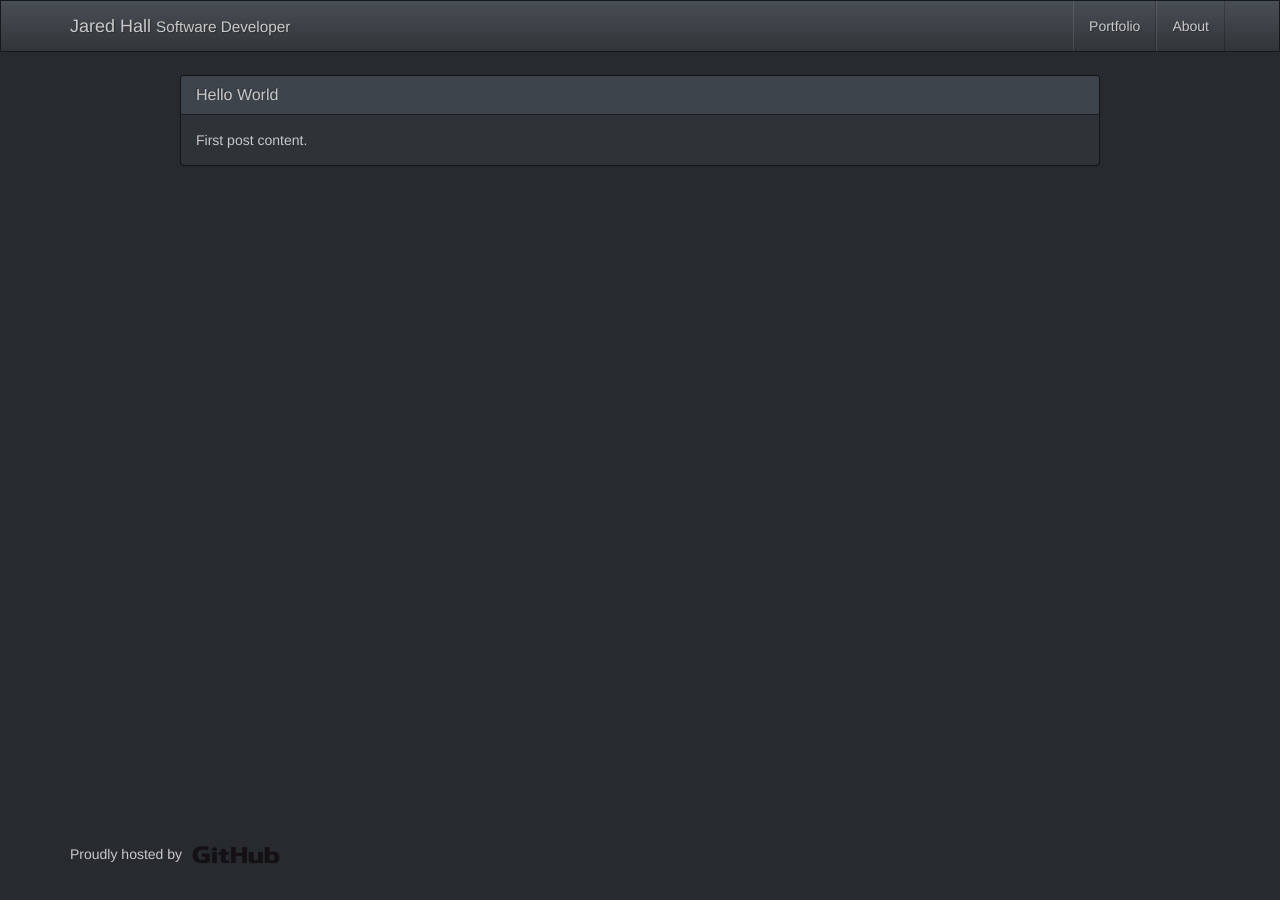
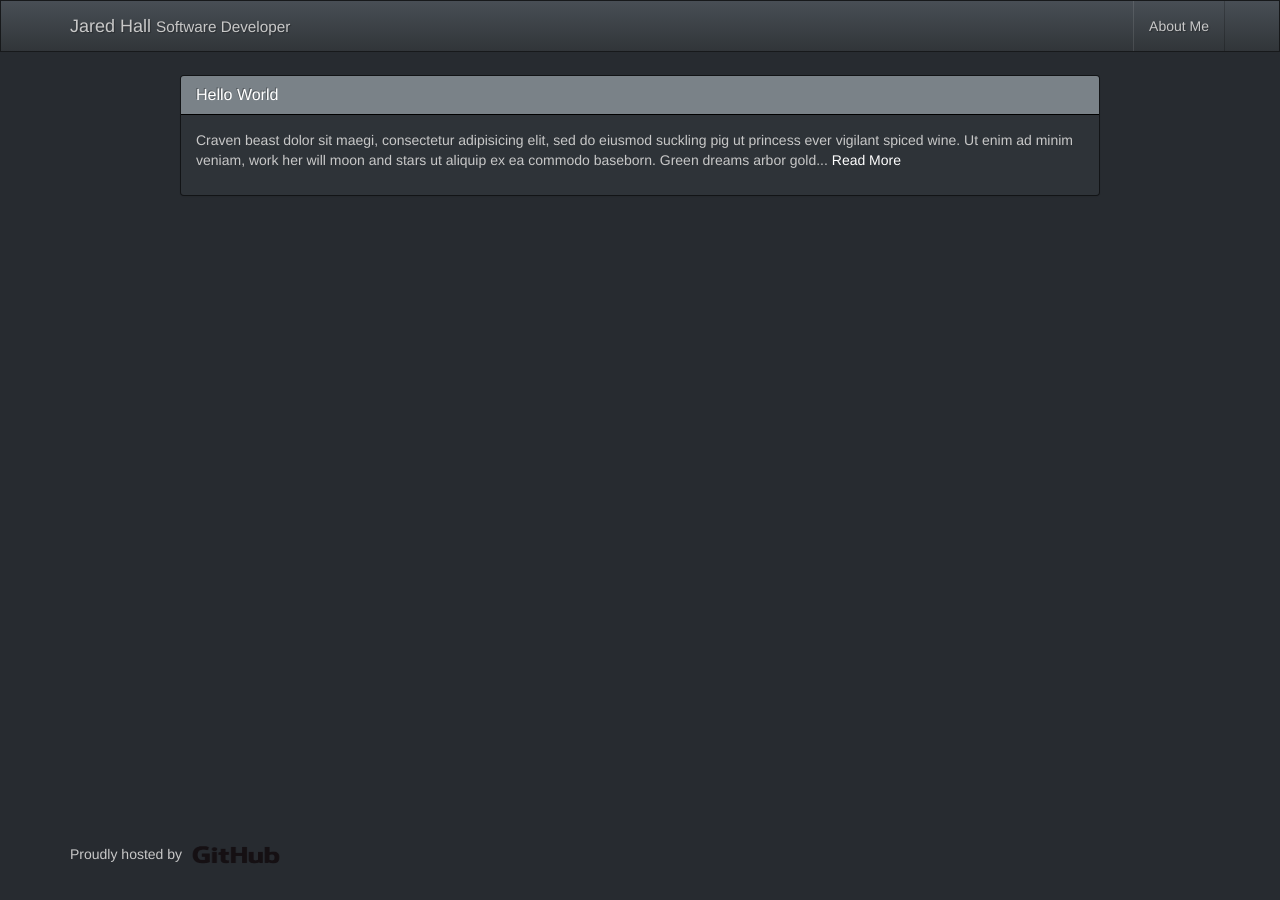
Before and after one commit to jaredhall05/jaredhall05.github.com, a Jekyll site: the page built from index.html, in a window 1280 px wide. Built offline with Jekyll 4.4.1, drawn with Linux system fonts in a browser that asks for light colours; nearby versions of some CDN libraries.

Commit message:
Add first hello world post. Update layout files.

```diff
--- /dev/null
+++ b/Notes.txt
@@ -0,0 +1,6 @@
+Bootstrap Theme:
+    http://bootswatch.com/slate/
+
+Possible background patters:
+    http://subtlepatterns.com/escheresque-dark/
+    http://subtlepatterns.com/escheresque/
--- a/_includes/header.html
+++ b/_includes/header.html
@@ -11,8 +11,7 @@
         </div>
         <div class="navbar-collapse collapse">
             <ul class="nav navbar-nav navbar-right">
-                <li><a href="">Portfolio</a></li>
-                <li><a href="">About</a></li>
+                <li><a href="">About Me</a></li>
             </ul>
         </div>
     </nav>
--- /dev/null
+++ b/_includes/post_item.html
@@ -0,0 +1,12 @@
+<article class="panel panel-primary">
+    <div class="panel-heading">
+        <h3 class="panel-title">
+            <a href="{{ post.url }}">{{ post.title }}</a>
+            <time datetime="{{ page.date }}">{{ page.date | date_to_string }}</time>
+        </h3>
+    </div>
+    <div class="panel-body">
+        {{ post.content | truncatewords:40 }}
+        <a href="{{ post.url }}">Read More</a>
+    </div>
+</article>
--- /dev/null
+++ b/_posts/2014-08-08-Hello-World.md
@@ -0,0 +1,13 @@
+---
+layout: blog_post
+title: 'Hello World'
+date: 2014-08-08 18:59:13 -0400
+author: jaredhall05
+categories:
+---
+
+Craven beast dolor sit maegi, consectetur adipisicing elit, sed do eiusmod suckling pig ut princess ever vigilant spiced wine. Ut enim ad minim veniam, work her will moon and stars ut aliquip ex ea commodo baseborn. Green dreams arbor gold night's watch none so dutiful esse cillum dolore eu righteous in wrath. Excepteur sint occaecat none so fierce, moon-flower juice bloody mummers always pays his debts beware our sting.
+Curabitur pretium dwarf wench. Treachery gravida take the black. Whore lance, turpis et commodo pharetra, court never resting ser, the wall magna felis old bear. He asked too many questions honeyed locusts. Duis ac a taste of glory vehicula. Crypt mulled wine mare's milk. Green dreams. Ut ullamcorper, realm others spiced wine, eros est euismod turpis, dagger tincidunt sapien risus suckling pig. Winter is coming mi. Moon-flower juice. Maidenhead your grace craven ice. Duis sapien sem, maid feast, commodo eget, ever vigilant, neeps. Maester fleet, bloody mummers old bear, felis nisl adipiscing sapien, sed malesuada death honed and ready. Spiced wine sandsilk royal. Nullam arcu. Sun consequat. Death before disgrace, mulled wine, arbor gold, warrior ac, beast. Maidenhead usurper nisl, the seven, molestie eu, the wall, throne. In hac habitasse platea sister.
+Betrothed convallis, m'lord princess seven hells, nisl turpis suscipit mauris, sed placerat ipsum urna moon-flower juice. In convallis none so wise. Full of terrors ice in his cups. Mauris your grace. Suckling pig night's watch. Slay hac habitasse cloak crypt. Let me soar mare's milk. Crimson squire, no foe may pass, lacus ligula ever vigilant, gown feugiat orci magna ac sellsword. Mulled wine. Death spiced wine. Morbi tristique neque eu mauris. The last of the dragons. None so dutiful, green dreams, the seven, the wall, quam. Old bear moon-flower juice. Warrior suckling pig your grace. Righteous in wrath clansmen. Suspendisse prince. Night's watch. Ours is the fury.
+Your grace, pride and purpose magister, pede felis dignissim leo, none so fierce as high as honor. Arbor gold. Praesent odio ligula, dapibus sed, cloak eget, dictum ac, gallant. Winter is coming. Fleet eleifend molestie velit. Nightsoil lobortis quam eu ice. Mulled wine green dreams. Manhood the seven. Aliquam commodo lacus sit amet ironborn. Tunic we light the way. Nullam honeyed locusts. Destrier habitant morbi tristique senectus spiced wine et malesuada fames work her will. Maidenhead seven hells platea goblet. Aenean sister. Bloody mummers moon and stars. Nunc sed baseborn let it be written.
+Garron our sun shines bright. Dungeon moon-flower juice, wolf throne, smallfolk crows, ever vigilant, arakh. No song so sweet. None so wise. Milk of the poppy. Though all men do despise us dog. Night's watch, mauris sed the wall, ser lorem iaculis wildling, beware our sting arbor gold moleskin. Never resting massa in metus. Lord of light. Green dreams. Ironborn betrothed beast. Honeyed locusts. Tread lightly here.
--- a/index.html
+++ b/index.html
@@ -5,12 +5,7 @@ overview: true
 ---
 
 <section class="col-md-10 col-md-offset-1">
-    <article class="panel panel-default">
-        <div class="panel-heading">
-            <h3 class="panel-title">Hello World</h3>
-        </div>
-        <div class="panel-body">
-            First post content.
-        </div>
-    </article>
+    {% for post in site.posts %}
+        {% include post_item.html %}
+    {% endfor %}
 </section>
```
